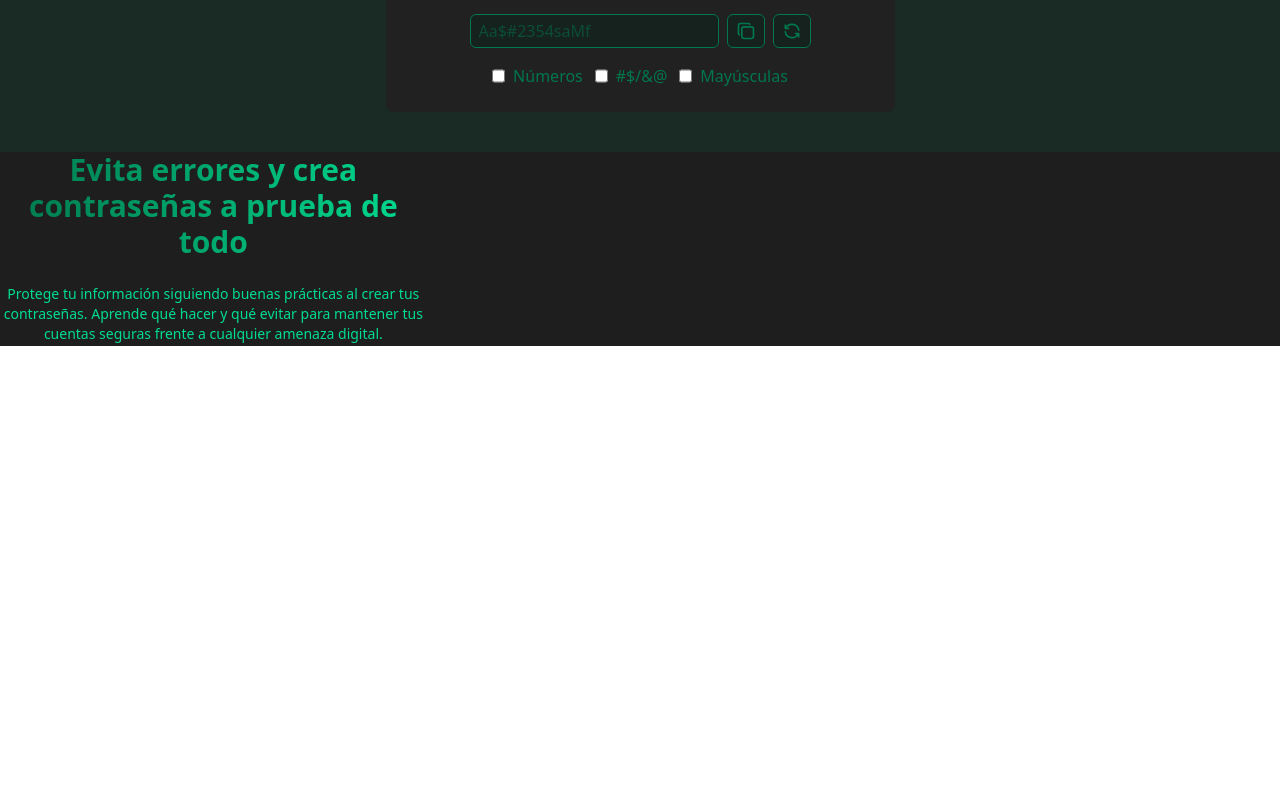
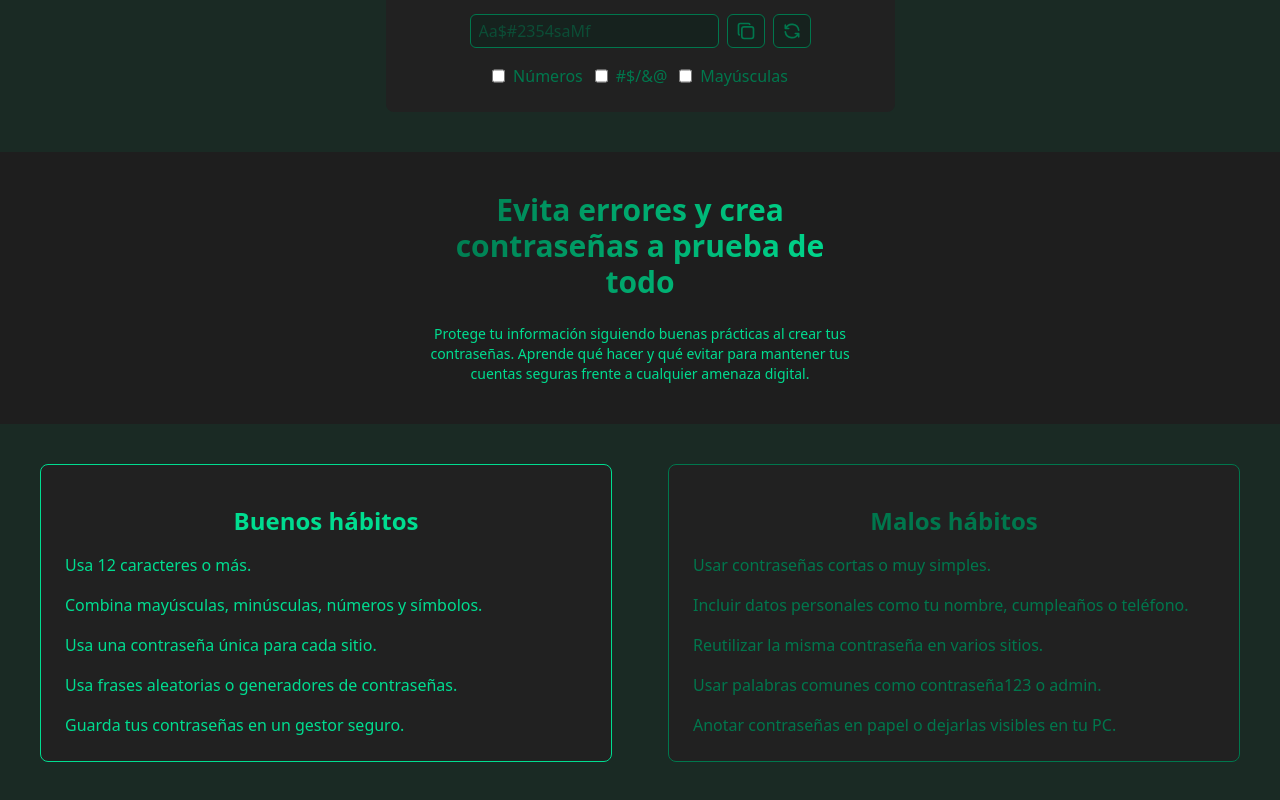
Before and after one commit to RamCodeZ3/Secure-Password, a React (Vite) app: page / in a window 1280 px wide. Shown: the part 494-1294 px from the top of the page. Before the commit the page ends 840 px from the top, so only its background shows below. Built offline with nearby package versions, Linux system fonts and the light colour scheme.

Commit message:
Se añadio el nuevo componente de los buenos y los malos habitos

```diff
--- a/src/App.jsx
+++ b/src/App.jsx
@@ -4,6 +4,7 @@ import Header from './components/Header'
 import PasswordGenerator from './components/PasswordGenerator'
 import Title from './components/Title'
 import Title2 from './components/Title2'
+import Habits from './components/Habits'
 
 
 function App() {
@@ -22,8 +23,11 @@ function App() {
         </div>
       </div>
     </div>
-    <div>
+    <div className='flex justify-center items-center py-10'>
       <Title2/>
+    </div>
+    <div className='flex justify-center items-center bg-[#00774d23] w-full p-10'>
+      <Habits/>
     </div>
     </main>
     </>
--- /dev/null
+++ b/src/components/Habits.jsx
@@ -0,0 +1,34 @@
+function Habits() {
+  return (
+    <>
+      <div className="flex justify-center items-center gap-14 w-full">
+        <div className="flex-1 bg-[#212121] rounded-lg text-[#00DD90] border-[#00DD90] border-1 p-6">
+        <div className="text-center w-full py-4">
+            <b className="text-2xl">Buenos hábitos</b>
+        </div>
+        <ul className="space-y-4">
+          <li>Usa 12 caracteres o más.</li>
+          <li>Combina mayúsculas, minúsculas, números y símbolos.</li>
+          <li>Usa una contraseña única para cada sitio.</li>
+          <li>Usa frases aleatorias o generadores de contraseñas.</li>
+          <li>Guarda tus contraseñas en un gestor seguro.</li>
+        </ul>
+      </div>
+      <div className="flex-1 bg-[#212121] rounded-lg text-[#00774D] border-[#00774D] border-1 p-6">
+        <div className="text-center w-full py-4">
+            <b className="text-2xl">Malos hábitos</b>
+        </div>
+        <ul className="space-y-4">
+          <li>Usar contraseñas cortas o muy simples.</li>
+          <li>Incluir datos personales como tu nombre, cumpleaños o teléfono.</li>
+          <li>Reutilizar la misma contraseña en varios sitios.</li>
+          <li>Usar palabras comunes como contraseña123 o admin.</li>
+          <li>Anotar contraseñas en papel o dejarlas visibles en tu PC.</li>
+        </ul>
+      </div>
+      </div>
+    </>
+  );
+}
+
+export default Habits;
--- a/src/components/Header.jsx
+++ b/src/components/Header.jsx
@@ -5,7 +5,7 @@ function Header(){
 
     return(
         <>
-        <header className="fixed top-0 left-0 flex items-center justify-between bg-[#1E1E1E] border-[#00774D] border-b-3 py-3 w-full">
+        <header className="fixed top-0 left-0 flex items-center justify-between bg-[#1E1E1E] border-[#00774D] border-b-3 py-3 w-full z-3">
             <img src="./image/SPI.png" alt="Logo" className="absolute w-[92px] h-[49px] cursor-pointer" onClick={handleImagenClick}/>
             <div className="flex flex-1 gap-15 justify-center items-center w-full text-[#00DD90]">
                 <a href="/">Inicio</a>
--- a/src/components/ProgressBar.jsx
+++ b/src/components/ProgressBar.jsx
@@ -30,7 +30,7 @@ function ProgressBar({progress}) {
         transform="rotate(-90 50 50)" // para que empiece desde arriba
       />
     </svg>
-    <b className="absolute z-100 text-2xl" style={{ color: textColor }}>{Math.round(progress)}%</b>
+    <b className="absolute z-2 text-2xl" style={{ color: textColor }}>{Math.round(progress)}%</b>
     </div>
     </>
   );
```
